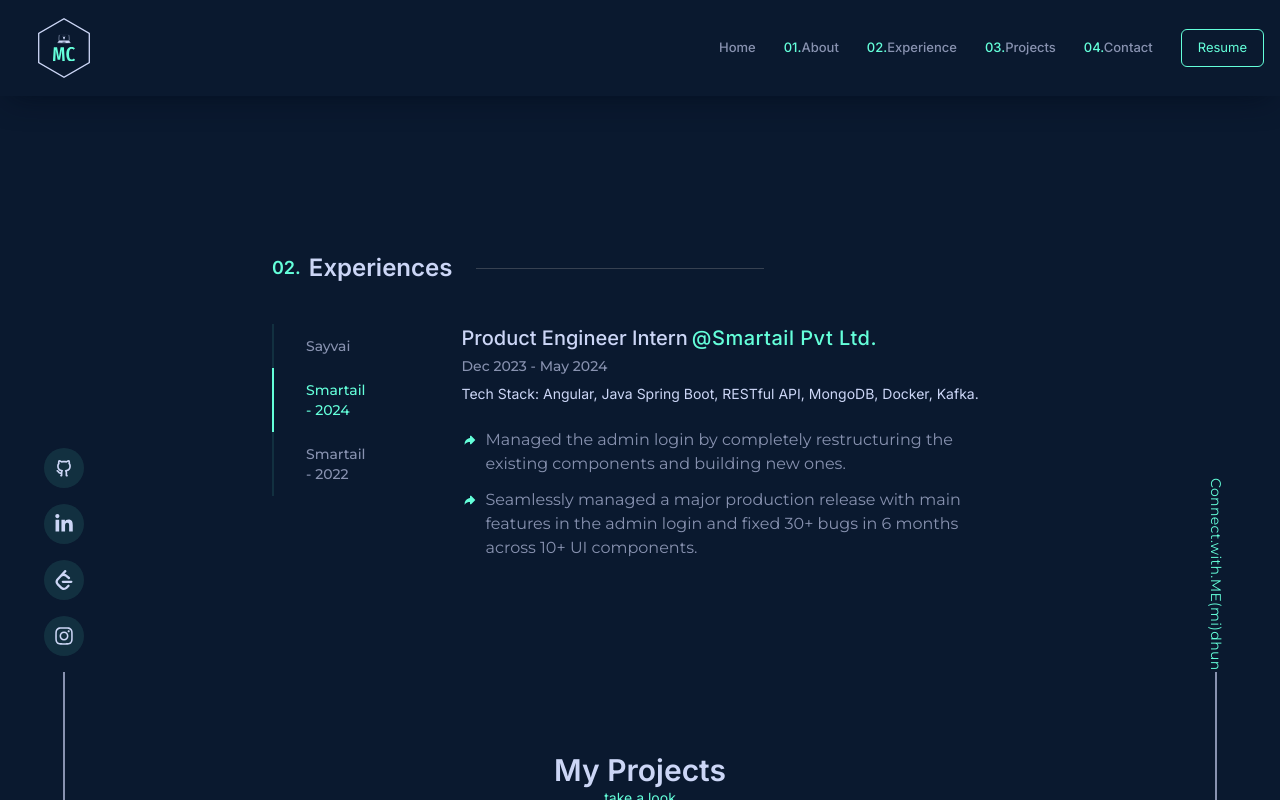
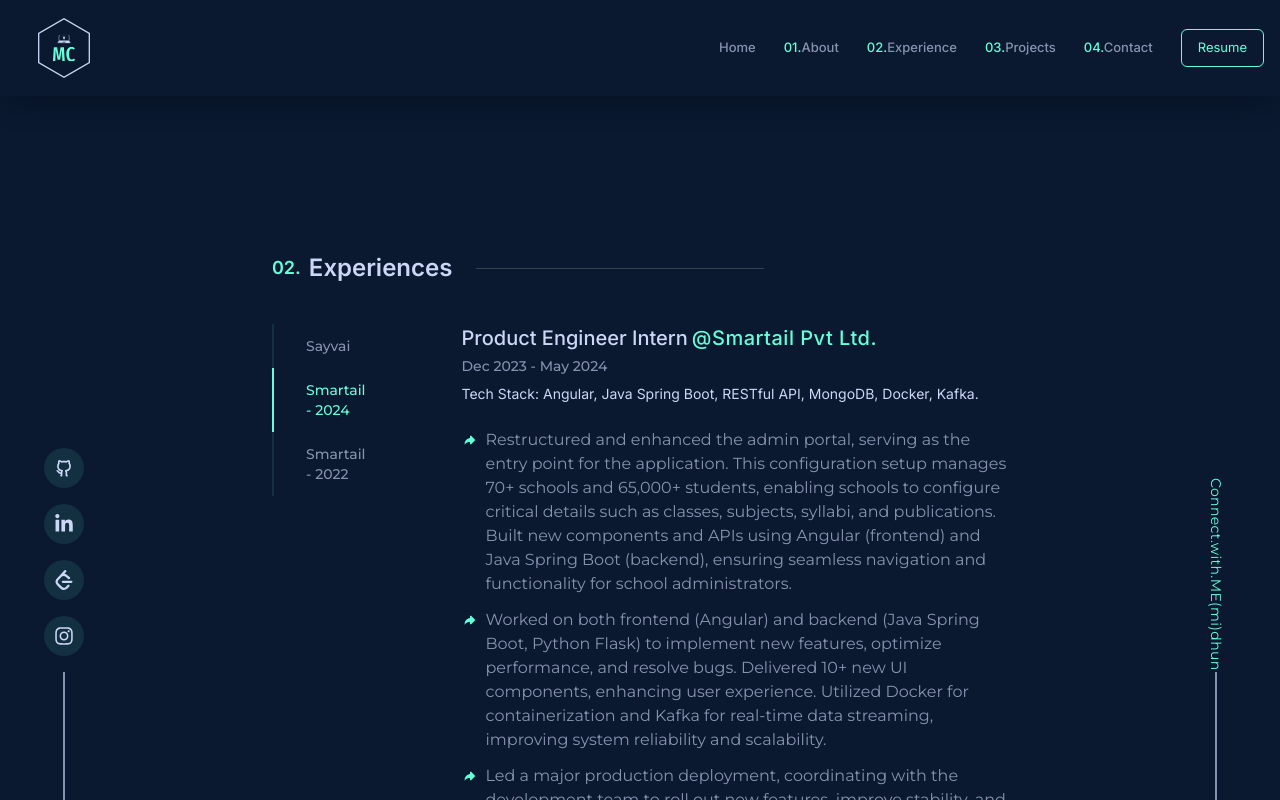
Before and after one commit to Midhun-live/Personal-portfolio, a Next.js app: page / in a window 1280 px wide. Both pictures are taken after a click on the item "Smartail - 2024". Built offline with nearby package versions, Linux system fonts and the light colour scheme.

Commit message:
Altered some changes in experience and updated the resume

```diff
--- a/components/works/Sayvai.tsx
+++ b/components/works/Sayvai.tsx
@@ -24,24 +24,26 @@ const Sayvai = () => {
           <span className="text-textGreen mt-1">
             <TiArrowForward />
           </span>
-          Engineered a client-facing dashboard for voice bot configuration, focusing on STT, TTS, and
-          LLM settings. Designed and implemented the backend infrastructure, efficiently managing data, and integrated Livekit to
-          facilitate real-time communication with the Voicebot model via WebRTC.
+          Developed a client-facing dashboard to configure 3 core functionalities:
+Speech-to-Text (STT), Text-to-Speech (TTS), and Large Language Model (LLM) settings. Incorporated
+Livekit for real-time communication via WebRTC, enabling low-latency audio streaming for seamless voice interactions.
         </li>
         <li className="text-base flex gap-2 text-textDark">
           <span className="text-textGreen mt-1">
             <TiArrowForward />
           </span>
-          Engaged in building websites for clients with a primary focus on integrating advanced voice bot and chatbot
-          models. This enables seamless user interaction through voice and text, enhancing engagement and automating customer
-          support.
+          Designed and deployed the dashboard which has
+features to create custom voice agents. Utilized Supabase, SQLAlchemy, and Alembic for efficient database
+management and schema migrations, enabling clients to manage and scale their voice agents effortlessly.
         </li>
         <li className="text-base flex gap-2 text-textDark">
           <span className="text-textGreen mt-1">
             <TiArrowForward />
           </span>
-          Additionally, built a content management system (CMS) to allow the client to manage and update website
-          content easily, ensuring smooth control over the site’s functionality while maintaining a user-friendly design.
+          Built a custom CMS platform from scratch using React.js and FastAPI, enabling
+users to create and manage websites. Integrated the proprietary Voicebot and Chatbot models into the CMS, enabling
+clients to embed and configure these models directly into their websites. Leveraged Supabase for real-time database
+updates and streamlined content management.
         </li>
         {/* <li className="text-base flex gap-2 text-textDark">
           <span className="text-textGreen mt-1">
--- a/components/works/Smartail1.tsx
+++ b/components/works/Smartail1.tsx
@@ -24,19 +24,32 @@ const Smartail1 = () => {
           <span className="text-textGreen mt-1">
             <TiArrowForward />
           </span>
-          Managed the admin login by completely restructuring the existing
-          components and building new ones.
+          Restructured and enhanced the admin portal, serving as the entry point for
+the application. This configuration setup manages 70+ schools and 65,000+ students, enabling schools to configure
+critical details such as classes, subjects, syllabi, and publications. Built new components and APIs using Angular
+(frontend) and Java Spring Boot (backend), ensuring seamless navigation and functionality for school
+administrators.
         </li>
         <li className="text-base flex gap-2 text-textDark">
           <span className="text-textGreen mt-1">
             <TiArrowForward />
           </span>
-          Seamlessly managed a major production release with main features in
-          the admin login and fixed 30+ bugs in 6 months across 10+ UI
-          components.
+          Worked on both frontend (Angular) and backend (Java Spring Boot,
+Python Flask) to implement new features, optimize performance, and resolve bugs. Delivered 10+ new UI
+components, enhancing user experience. Utilized Docker for containerization and Kafka for real-time data
+streaming, improving system reliability and scalability.
+        </li>
+        <li className="text-base flex gap-2 text-textDark">
+          <span className="text-textGreen mt-1">
+            <TiArrowForward />
+          </span>
+          Led a major production deployment, coordinating with the development team to
+    roll out new features, improve stability, and resolve critical issues. Successfully managed the release process,
+    ensuring a smooth transition to the live environment for all 70+ schools and their users.
         </li>
       </ul>
     </motion.div>
+
   );
 };
 
--- a/components/works/Smartail2.tsx
+++ b/components/works/Smartail2.tsx
@@ -24,22 +24,26 @@ const Smartail2 = () => {
           <span className="text-textGreen mt-1">
             <TiArrowForward />
           </span>
-          Implemented an AI-powered image extraction mechanism, reducing image
+          Worked on a frontend image extraction mechanism for 2 types of questions: subjective
+and objective, streamlining the extraction process. Added MathLive Keyboard and KaTeX for rendering
+mathematical equations, enabling accurate extraction and display of math questions from images., reducing image
           processing and report generation time significantly.
         </li>
         <li className="text-base flex gap-2 text-textDark">
           <span className="text-textGreen mt-1">
             <TiArrowForward />
           </span>
-          Utilized advanced image processing techniques for accurate extraction
-          of questions from images, surpassing manual methods.
+          Designed and implemented various UI components and complete pages using
+Angular. Created and integrated multiple APIs with Java Spring Boot backend to ensure seamless data flow and
+functionality between the frontend and backend systems.
         </li>
         <li className="text-base flex gap-2 text-textDark">
           <span className="text-textGreen mt-1">
             <TiArrowForward />
           </span>
-          Developed various UI features and APIs for seamless integration and
-          streamlined data exchange, while also resolving bugs.
+          Identified and resolved 30+ UI and functionality-related bugs, improving the
+overall user experience. Optimized existing features for better performance and stability, ensuring a smooth and reliable
+application.
         </li>
       </ul>
     </motion.div>
```
Also changed, not shown: 1 other file (tests, documents, lock files or other folders).
